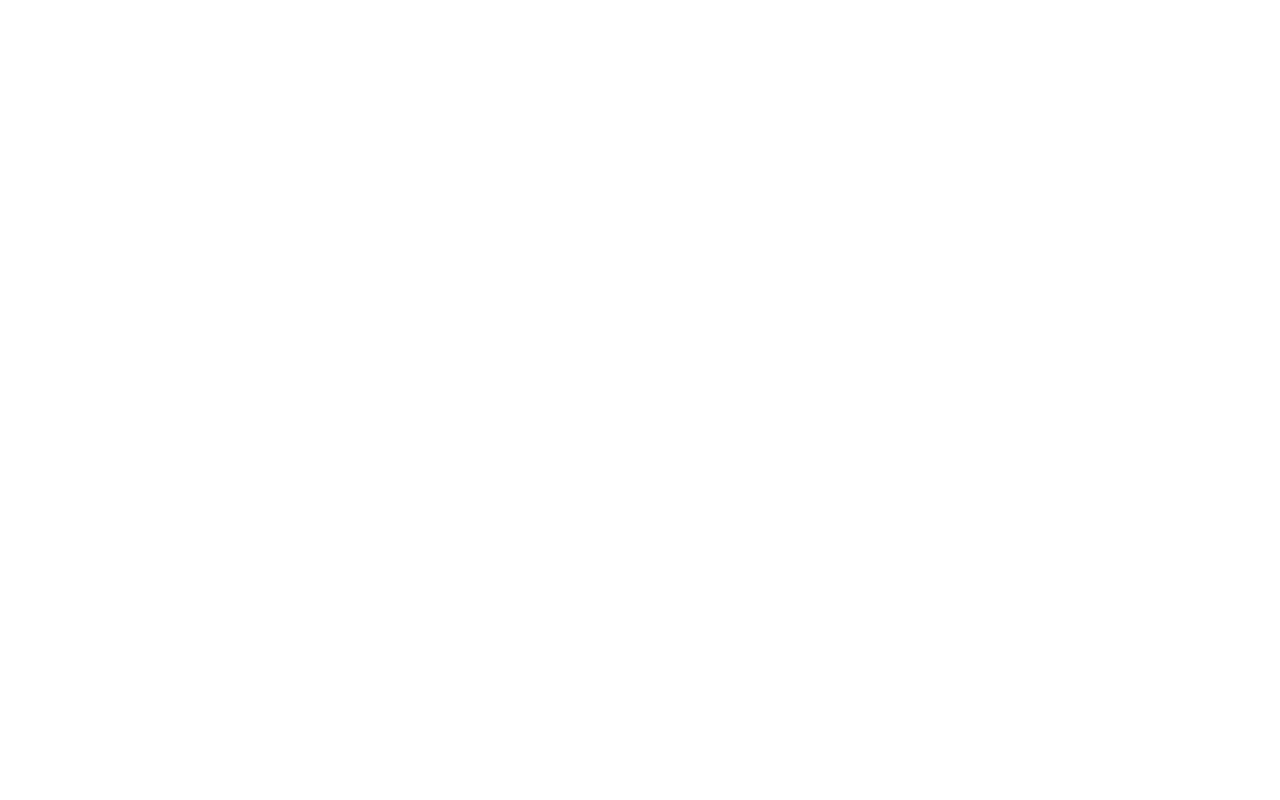
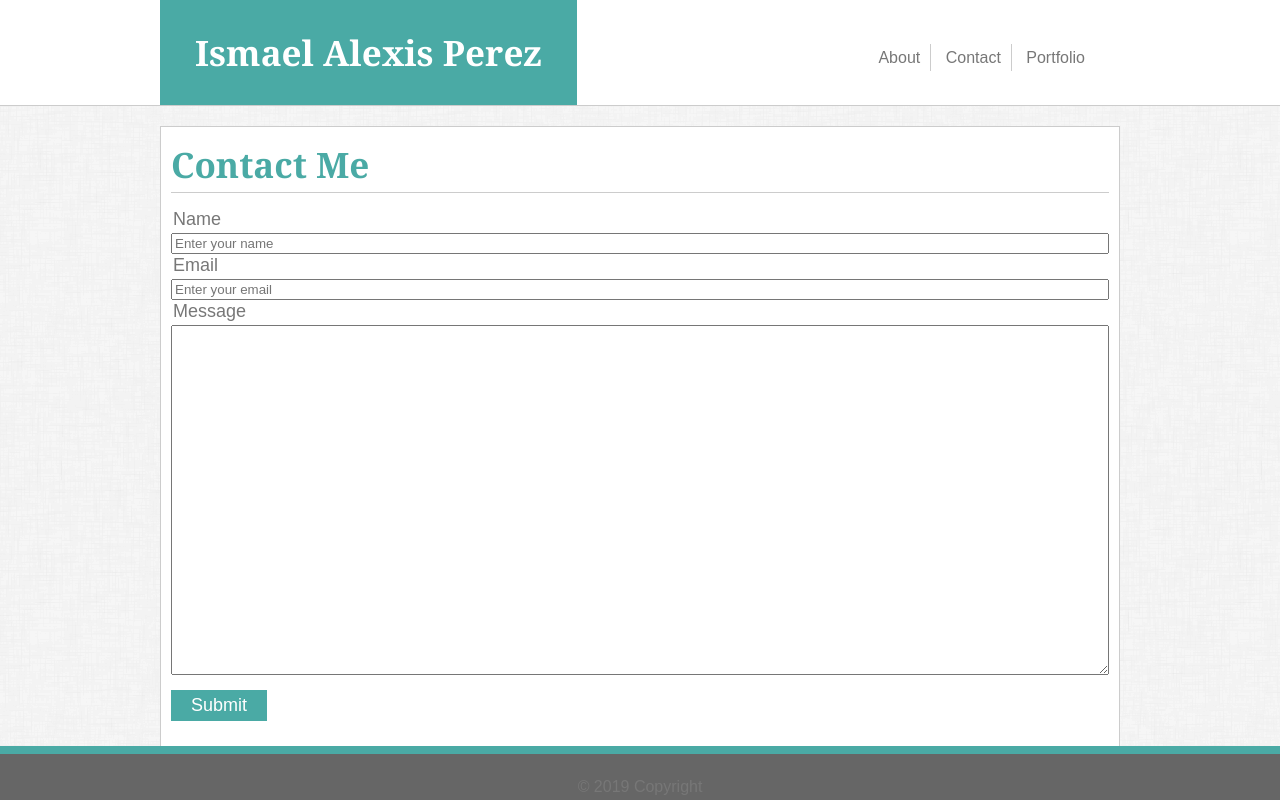
Before and after one commit to iperez99/Basic-Portfolio, a plain HTML site: page contact.html in a window 1280 px wide. Drawn offline with Linux system fonts and the light colour scheme.

Commit message:
contact form done

```diff
--- a/assets/css/style.css
+++ b/assets/css/style.css
@@ -50,7 +50,7 @@ a {
 
 }
 
-#contact {
+#port {
   border-right: none;
 }
 
@@ -86,16 +86,42 @@ img {
   padding: 0px 10px 10px 0;
 }
 
+label{
+  font-size: 18px;
+  display: block;
+  margin-bottom: 3px;
+  padding: 2px;
+
+}
+
+input, textarea{
+  width: 100%;
+  display: block;
+}
+
+textarea {
+  height: 350px;
+}
+
+button{
+  background-color: #4aaaa5;
+  font-size:18px;
+  color: #ffffff;
+  border: none;
+  padding: 5px 20px 5px 20px;
+  margin: 15px 0px 15px 0px;
+}
 .clearfix {
   clear: both;
   display: block;
 }
+
 footer {
   text-align: center;
   background-color: #666666;
   width: 100%;
   border-top: 8px solid #4aaaa5;
-  padding: 25px;
+  padding: 25px 25px 5px 25px;
   position: absolute;
   bottom: 0;
 
--- a/contact.html
+++ b/contact.html
@@ -0,0 +1,52 @@
+<!DOCTYPE html>
+<html lang="en">
+
+<head>
+  <meta charset="UTF-8">
+  <meta name="viewport" content="width=device-width, initial-scale=1.0">
+  <meta http-equiv="X-UA-Compatible" content="ie=edge">
+  <title>Contact</title>
+  <link rel="stylesheet" type="text/css" href="assets/css/reset.css">
+  <link rel="stylesheet" type="text/css" href="assets/css/style.css">
+</head>
+
+<body>
+  <header>
+    <div class="main" id="top">
+      <h1>Ismael Alexis Perez</h1>
+      <nav>
+            <a href="index.html">About</a>
+            <a href="contact.html">Contact</a>
+            <a href="portfolio.html" id="port">Portfolio</a>
+      </nav>
+    </div>
+
+  </header>
+  <div class="main" id="content">
+    <h2>Contact Me</h2>
+    <form>
+        <label for="name">Name</label>
+        <input type="text" name="name"  placeholder="Enter your name">
+
+        <label for="email">Email</label>
+        <input type="email" name="email"  placeholder="Enter your email">
+
+        <label for="message">Message</label>
+        <textarea name="message" id="messageform"></textarea>
+
+        <button type="submit">Submit</button>
+
+
+    </form>
+
+  </div>
+
+  <div class="clearfix"></div>
+
+  <footer>
+      &copy; 2019 Copyright
+  </footer>
+
+</body>
+
+</html>
```
Also changed, not shown: index.html (+3 -2 lines).
